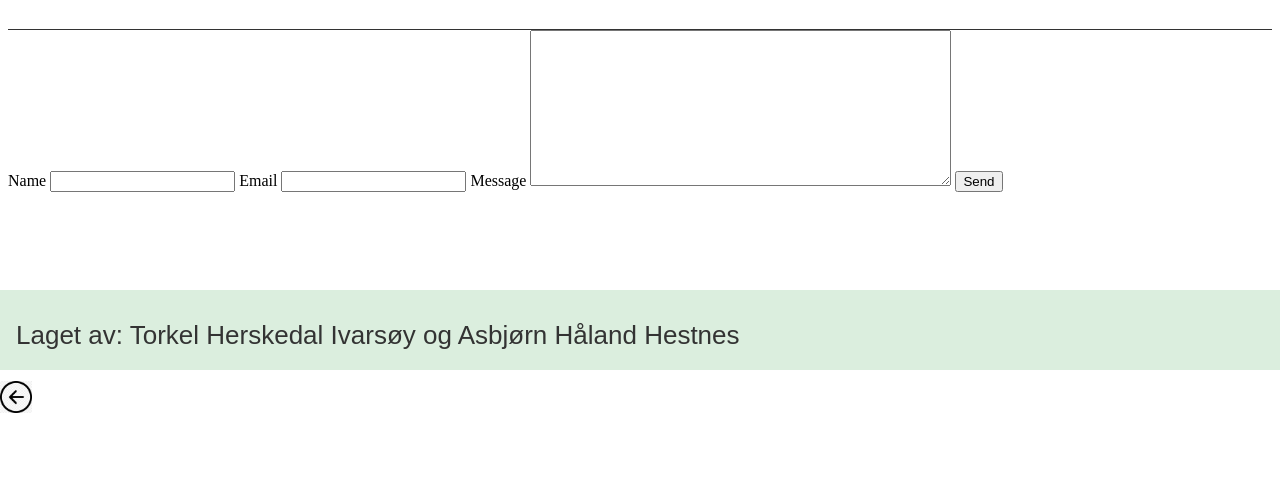
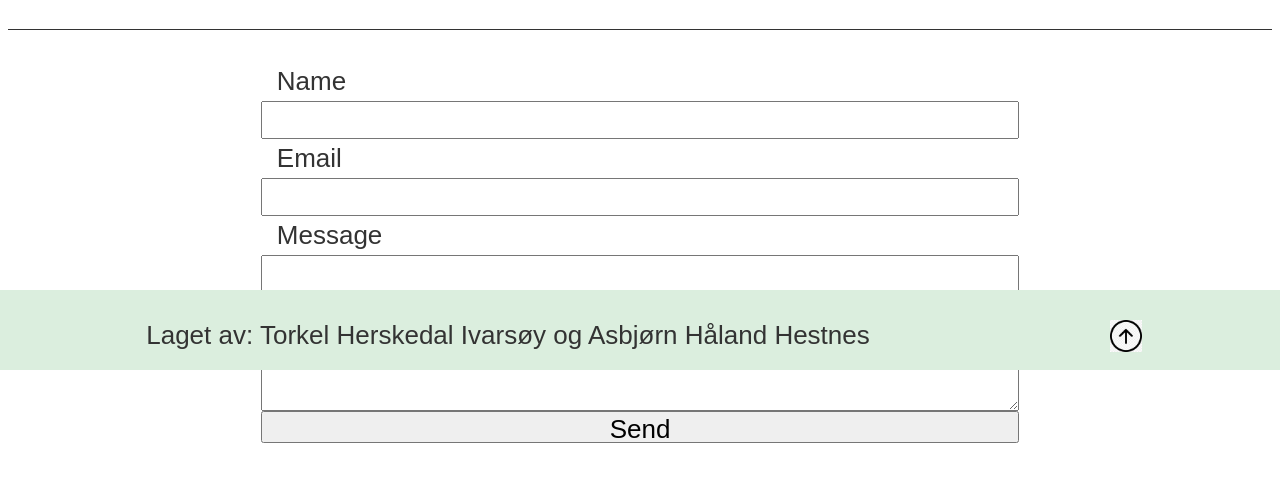
Before and after one commit to torkelhi/praksis-is302, a website: page kontakside.html in a window 1280 px wide. Shown: the part 430-912 px from the top of the page. Before the commit the page ends 800 px from the top, so only its background shows below. Drawn offline with nearby package versions, Linux system fonts and the light colour scheme.

Commit message:
style kontakt side

```diff
--- a/kontakside.html
+++ b/kontakside.html
@@ -45,6 +45,7 @@
     </nav>
 </header>
 <body>
+<main>
     <form id="contact-form" method="post">
         <label>Name</label>
         <input type="text" name="navn">
@@ -54,9 +55,14 @@
         <textarea name="msg" cols="50" rows="10"></textarea>
         <input type="submit" value="Send" onclick="send()">
     </form>
+</main>
 </body>
 <footer>
+    <div id="footer">
         <p>Laget av: Torkel Herskedal Ivarsøy og Asbjørn Håland Hestnes</p>
-    <a href="#navbar" alt="tilbake til meny"> <img src="./bilder/png-transparent-computer-icons-encapsulated-postscript-back-icon-angle-text-круглые-кнопки-thumbnail.png" class="icons"> </a>
+        <a href="#navbar" alt=""> <img
+                src="./bilder/png-transparent-computer-icons-encapsulated-postscript-back-icon-angle-text-круглые-кнопки-thumbnail.png"
+                class="icons" alt="tilbake til navigasjonsbaren"> </a>
+    </div>
 </footer>
 </html>
--- a/main.css
+++ b/main.css
@@ -103,3 +103,30 @@ footer {
     margin-top:75%;
     transform: rotate(90deg);
 }
+
+
+/* kontakt.html */
+
+#contact-form {
+    margin-top: 2rem;
+    display: flex;
+    flex-direction: column;
+}
+
+#contact-form label {
+    margin-left: 1rem;
+    font-size: 26px;
+    font-family: Arial,sans-serif;
+    font-style: normal;
+    line-height: 1.5;
+    color: #333;
+}
+
+#contact-form input{
+  height: 2rem;
+    font-size: 26px;
+    font-family: Arial,sans-serif;
+    font-style: normal;
+    line-height: 1.5;
+
+}
```
Lines whose indentation alone changed are shown as unchanged.
